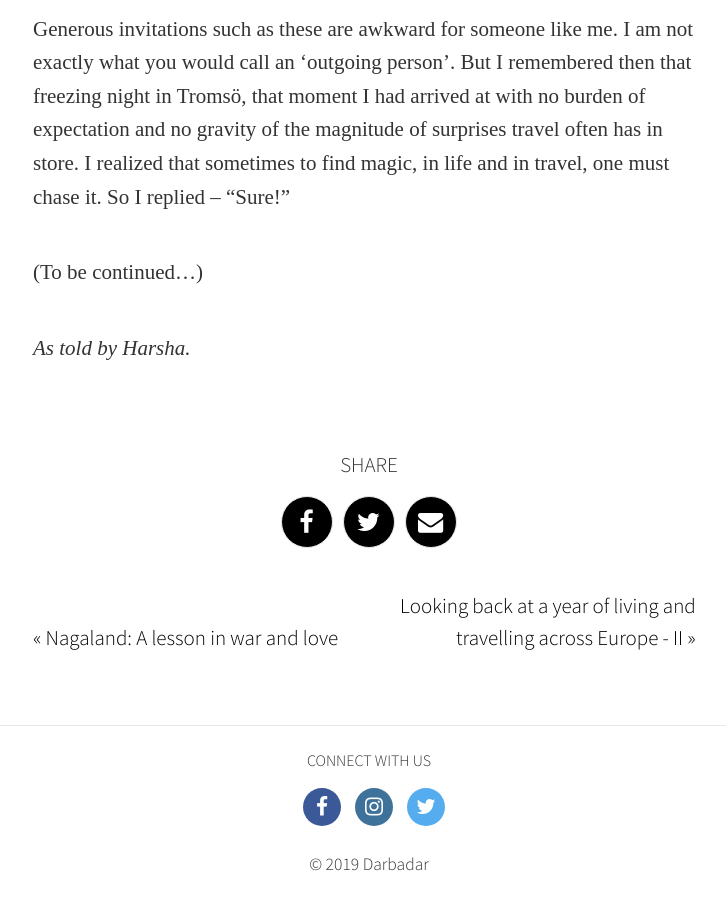
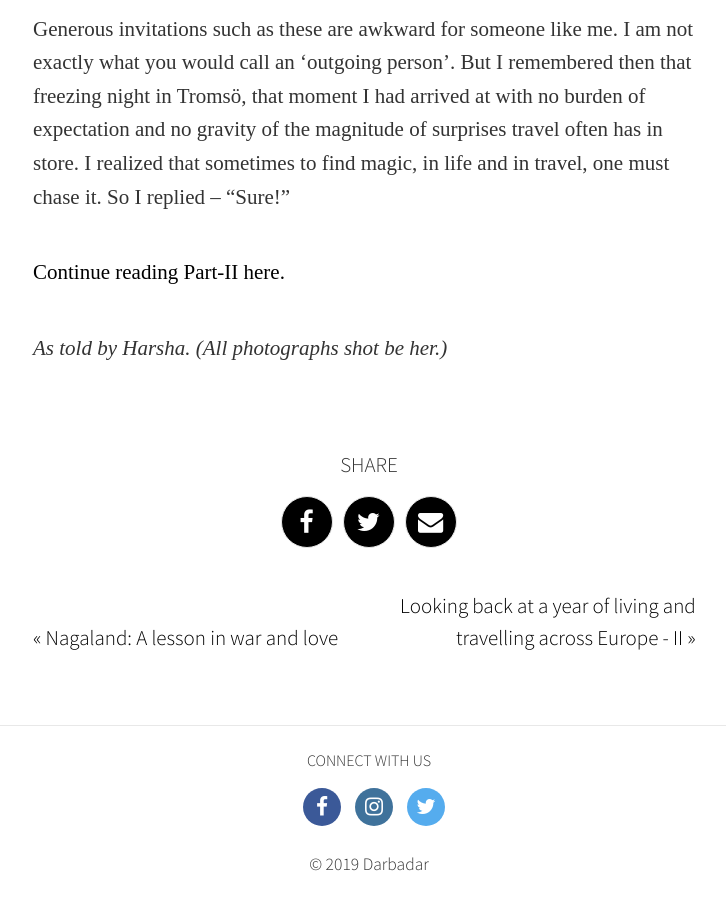
Before and after one commit to harshac/darbadar, a Jekyll site: the page built from _posts/2019-02-04-looking-back-at-a-year-of-living-and-travelling-across-europe-I.md, in a window 1280 px wide and 900 px high, scrolled down 5255 px. Shown: the whole window, without its empty margins (271-997 px from the left). Built offline with Jekyll 4.4.1, drawn with Linux system fonts in a browser that asks for light colours; nearby versions of some CDN libraries; some web fonts are replaced; comment, search, counter and statistics services are not loaded.

Commit message:
Edits to blog links between parts

```diff
--- a/_posts/2019-02-04-looking-back-at-a-year-of-living-and-travelling-across-europe-I.md
+++ b/_posts/2019-02-04-looking-back-at-a-year-of-living-and-travelling-across-europe-I.md
@@ -70,6 +70,6 @@ A fortnight before Christmas, a friend from office asked me – “Why don’t y
 
 Generous invitations such as these are awkward for someone like me. I am not exactly what you would call an ‘outgoing person’. But I remembered then that freezing night in Tromsö, that moment I had arrived at with no burden of expectation and no gravity of the magnitude of surprises travel often has in store. I realized that sometimes to find magic, in life and in travel, one must chase it. So I replied – “Sure!”
 
-(To be continued…)
+[Continue reading Part-II here.]({% link _posts/2019-03-12-looking-back-at-a-year-of-living-and-travelling-across-europe-II.md %})
 
-_As told by Harsha._
+_As told by Harsha. (All photographs shot be her.)_
```
Also changed, not shown: _posts/2018-06-17-shooting-landscapes.md (+2 -0 lines), _posts/2018-07-15-shooting-landscapes-II.md (+2 -1 lines), _posts/2019-03-12-looking-back-at-a-year-of-living-and-travelling-across-europe-II.md (+4 -2 lines).
